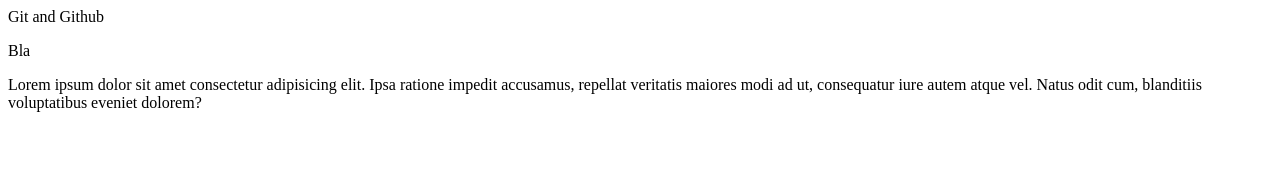
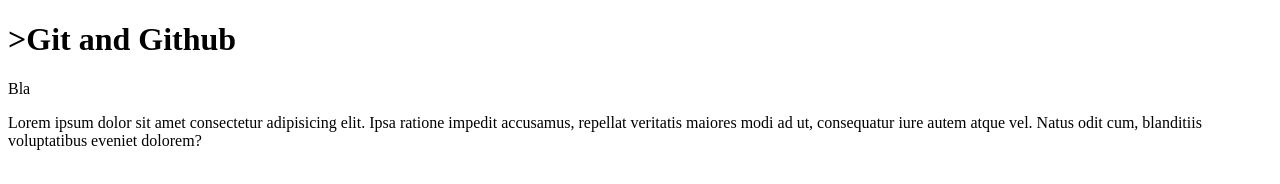
Before and after one commit to ivandisantoso/practice-repo, a plain HTML site: page index.html in a window 1280 px wide. Drawn offline with Linux system fonts and the light colour scheme.

Commit message:
CSS attached

```diff
--- /dev/null
+++ b/css/style.css
@@ -0,0 +1,4 @@
+body{
+    background-color: aqua;
+    font: 400 normal 1rem helvetica, arial, sans-serif;
+}
--- a/index.html
+++ b/index.html
@@ -8,7 +8,7 @@
 </head>
 <body>
     <header>
-        Git and Github
+        <h1>>Git and Github</h1
         <p>Bla</p>
     </header>
     <main>
```
